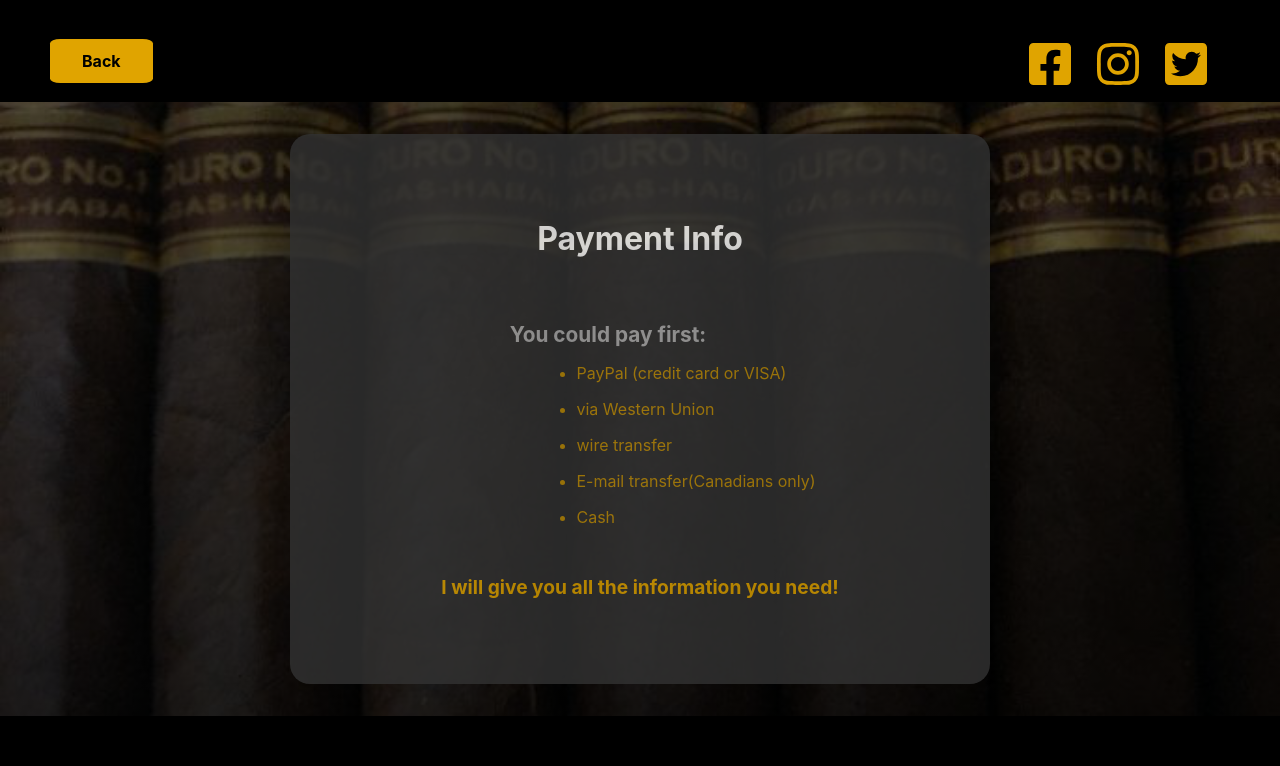
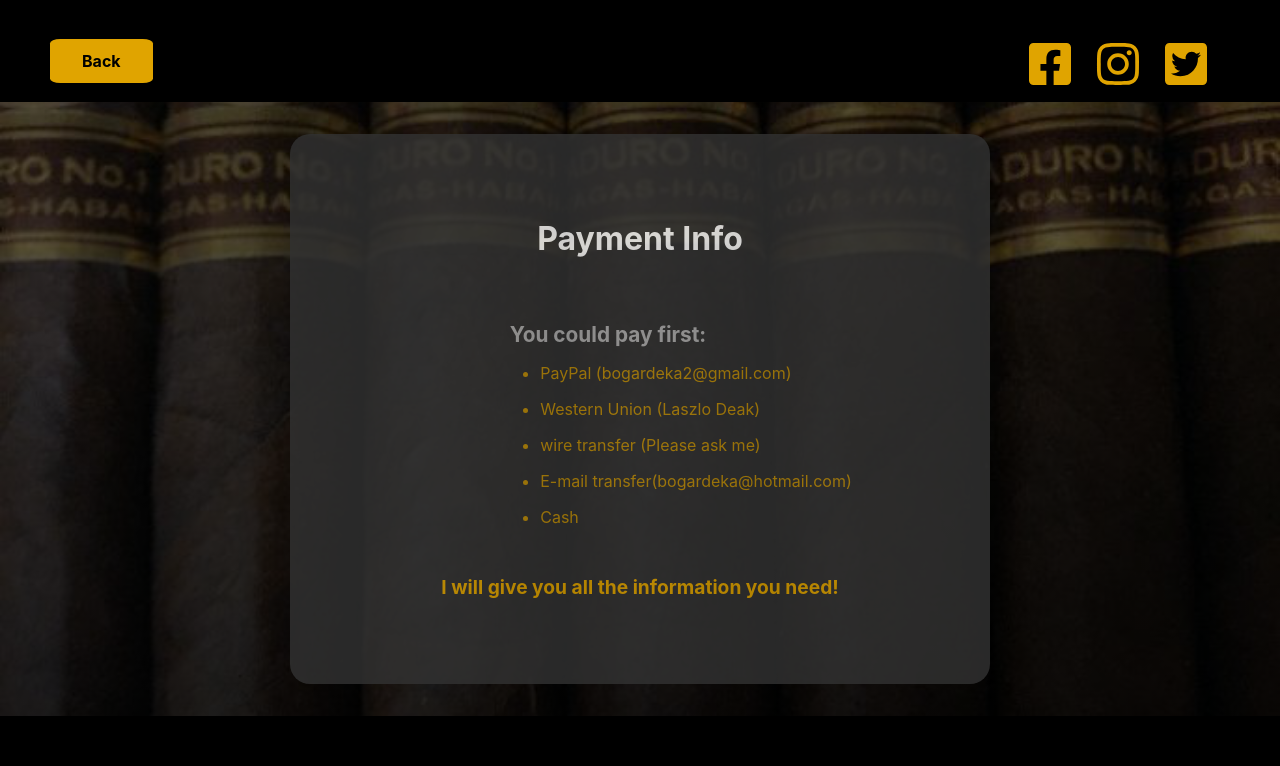
Before and after one commit to savaseso/COHIBA, a React (Create React App) app: page /Payment in a window 1280 px wide. Shown: the top 766 px of the page. Built offline with nearby package versions, Linux system fonts and the light colour scheme.

Commit message:
modified payment options, fixed youtube, navbar on ipad

```diff
--- a/src/components/About.jsx
+++ b/src/components/About.jsx
@@ -98,7 +98,7 @@ function About(props) {
                 <BackGround>
                     <ContentWrapper>
                         <Heading>About Us</Heading>
-                        <Introduction>Hi! We are a Private <strong><span style={{ color: '#E0A400' }}>COHIBA Cigar Club in Toronto 🇨🇦</span></strong>,so we selling individually <span role="img">😀</span>Tell me what do you want! We selling only Cuban cigars with unbelievable price!😀FREE shipping around the world! You know... my Club-members bring in 1 box cigar every month and we would like selling them! The money goes to the club!</Introduction>
+                        <Introduction>Hi! We are a Private <strong><span style={{ color: '#E0A400' }}>COHIBA Cigar Club in Toronto <span role="img" aria-label="canadian flag">🇨🇦</span></span></strong>,so we selling individually <span role="img" aria-label="smile">😀</span>Tell me what do you want! We selling only Cuban cigars with unbelievable price!😀FREE shipping around the world! You know... my Club-members bring in 1 box cigar every month and we would like selling them! The money goes to the club!</Introduction>
                         <UL>
                             <LI>COHIBA Behike 52,54,56</LI>
                             <LI>COHIBA Siglo II and Siglo VI COHIBA</LI>
--- a/src/components/Footer.jsx
+++ b/src/components/Footer.jsx
@@ -61,8 +61,8 @@ const Logo = styled.img`
     height:70px;
     margin:20px;
     @media (max-width: 490px) {
-        width:50px;
-        height:35px;
+        width:75px;
+        height:55px;
     }
 `
  const Paragraph = styled.p`
--- a/src/components/Layout.jsx
+++ b/src/components/Layout.jsx
@@ -1,7 +1,6 @@
 import React from 'react'
 import Footer from './Footer'
 function Layout(props) {
-    console.log(props)
     return(
         <div>
                 { props.children }
--- a/src/components/MainContent.jsx
+++ b/src/components/MainContent.jsx
@@ -98,7 +98,7 @@ class MainContent extends Component {
                     <Video
                         url="https://www.youtube.com/watch?v=eJI4-87ErKg"
                         loop
-                        playing={!modalOpen ? true : null}
+                        playing={localStorage.hasOwnProperty('modalOpen') ? true : null}
                         showinfo="true"
                         width={document.documentElement.clientWidth < 540 ? '320px' : '500px'}
                     />
--- a/src/components/NavBar.jsx
+++ b/src/components/NavBar.jsx
@@ -31,9 +31,11 @@ const Li = styled.li`
     @media (max-width: 768px) {
         margin:10px;
     }
+    @media (max-width: 570px) {
+        margin:auto;
+    }
     @media (max-width: 501px) {
         padding:10px;
-        margin:auto;
     }
 
 `
@@ -55,13 +57,14 @@ const NavLink = styled(Link)`
 `
 const ButtonWrapper = styled.div`
     display:flex;
-    @media (max-width: 800px) {
-        flex-direction:column;
+    @media (max-width: 768px) {
+  /*       flex-direction:column;
         justify-content:center;
-        align-items:center;
-        margin-bottom:30px;
-    }
-    @media (max-width: 700px) {
+        align-items:center; */
+        font-size:60%;
+/*         margin-bottom:30px;
+ */    }
+     @media (max-width: 501px) {
         flex-direction:column;
         margin-bottom:30px;
     }
@@ -77,8 +80,9 @@ const FacebookLogo = styled(FaFacebookSquare)`
     &:hover{
         transform:scale(1.1);
     }
-    @media (max-width: 501px) {
+    @media (max-width: 768px) {
        font-size:2rem;
+       margin-right:5px;
     }
 `
 const InstagramLogo = styled(FaInstagram)`
@@ -89,8 +93,9 @@ const InstagramLogo = styled(FaInstagram)`
     &:hover{
         transform:scale(1.1);
     }
-    @media (max-width: 501px) {
+    @media (max-width: 768px) {
        font-size:2rem;
+       margin-right:5px;
     }
 `
 const TwitterLogo = styled(FaTwitterSquare)`
@@ -101,8 +106,10 @@ const TwitterLogo = styled(FaTwitterSquare)`
     &:hover{
         transform:scale(1.1);
     }
-    @media (max-width: 501px) {
+    @media (max-width: 768px) {
        font-size:2rem;
+       margin-right:5px;
+
     }
 `
 
--- a/src/components/Order.jsx
+++ b/src/components/Order.jsx
@@ -1,5 +1,4 @@
 import React from 'react';
-import {Link} from 'react-router-dom';
 import Layout from './Layout'
 import GoBack from './GoBack'
 import Picture from '../assets/img/Panza_cuba.jpg'
--- a/src/components/Payment.jsx
+++ b/src/components/Payment.jsx
@@ -81,10 +81,10 @@ function Payment(props) {
                         <Heading>Payment Info</Heading>
                         <Heading2>You could pay first:</Heading2>
                         <UL>
-                            <LI>PayPal (credit card or VISA)</LI>
-                            <LI>via Western Union </LI>
-                            <LI>wire transfer</LI>
-                            <LI>E-mail transfer(Canadians only)</LI>
+                            <LI>PayPal (bogardeka2@gmail.com)</LI>
+                            <LI>Western Union (Laszlo Deak) </LI>
+                            <LI>wire transfer (Please ask me)</LI>
+                            <LI>E-mail transfer(bogardeka@hotmail.com)</LI>
                             <LI>Cash</LI>
                         </UL>
                         <Paragraph><strong>I will give you all the information you need!</strong></Paragraph>
```
